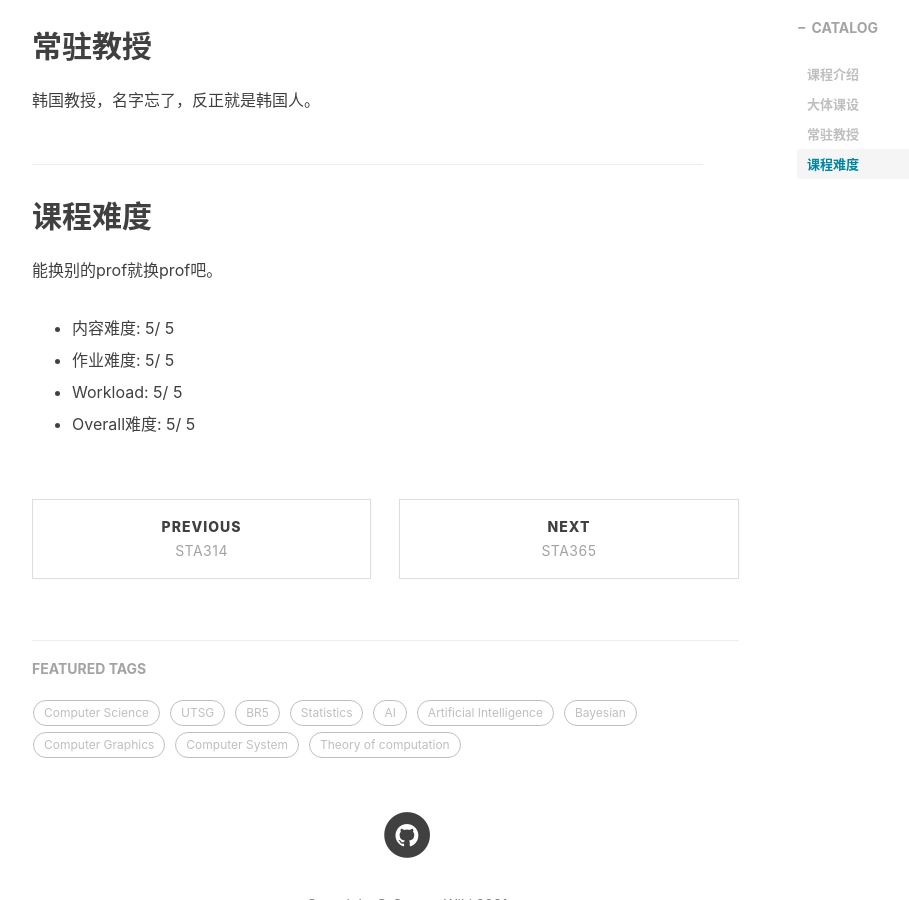
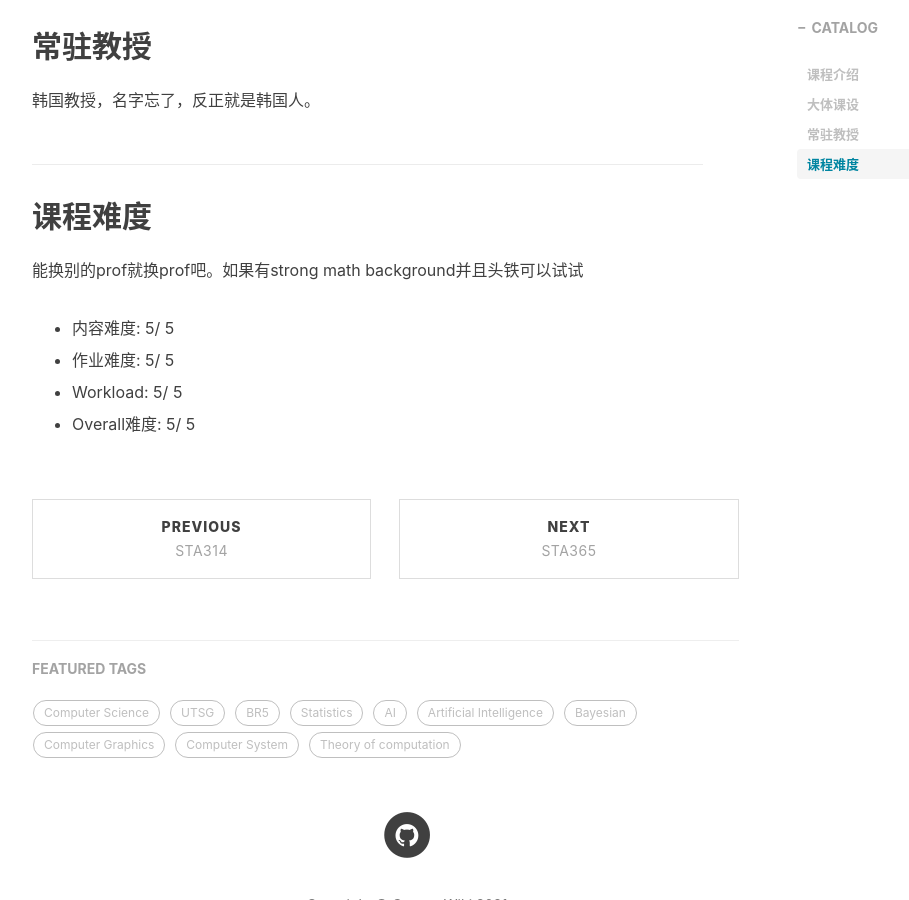
Before and after one commit to UT-Application-Development-Association/course-wiki, a Jekyll site: the page built from _posts/2021-01-06-STA347.md, in a window 1280 px wide and 900 px high, scrolled down 1242 px. Shown: the whole window, without its empty margins (233-1142 px from the left). Built offline with Jekyll 4.4.1, drawn with Linux system fonts in a browser that asks for light colours; nearby versions of some CDN libraries; comment, search, counter and statistics services are not loaded.

Commit message:
Update zh.md

```diff
--- a/_includes/posts/UTSG/STA347/zh.md
+++ b/_includes/posts/UTSG/STA347/zh.md
@@ -23,7 +23,7 @@ midterm 40分是常态，assignment难到吐血。
 
 ## 课程难度
 
-能换别的prof就换prof吧。
+能换别的prof就换prof吧。如果有strong math background并且头铁可以试试
 
 - 内容难度:  5/ 5
 
```
